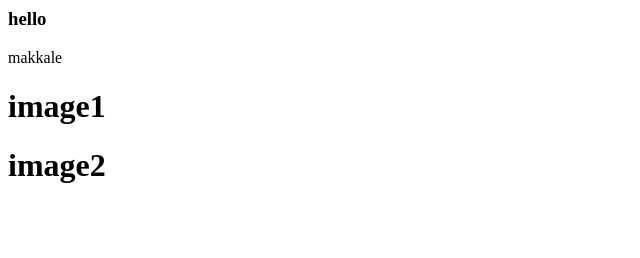
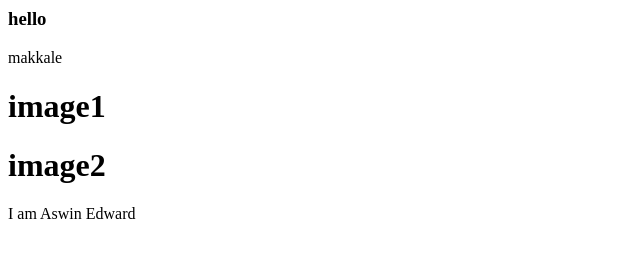
Before and after one commit to Aswin-2003/hello, a plain HTML site: page index.html in a window 1280 px wide. Shown: the whole page, without its empty margins (0-640 px from the left). Drawn offline with Linux system fonts and the light colour scheme.

Commit message:
Update index.html

```diff
--- a/index.html
+++ b/index.html
@@ -2,3 +2,4 @@
 <p>makkale</p>
 <h1>image1 </h1>
 <h1>image2 </h1>
+<p>I am Aswin Edward</p>
```
